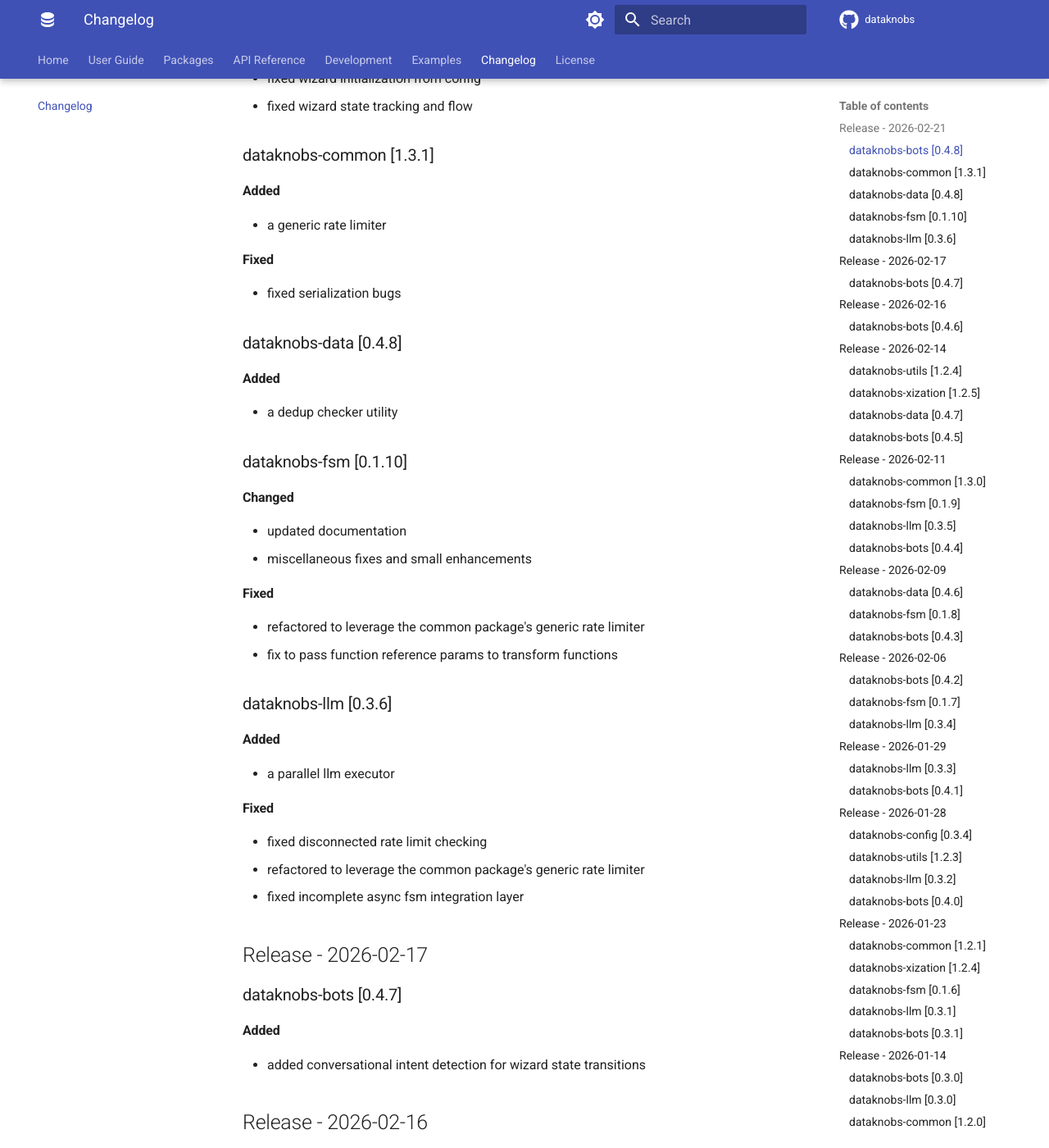
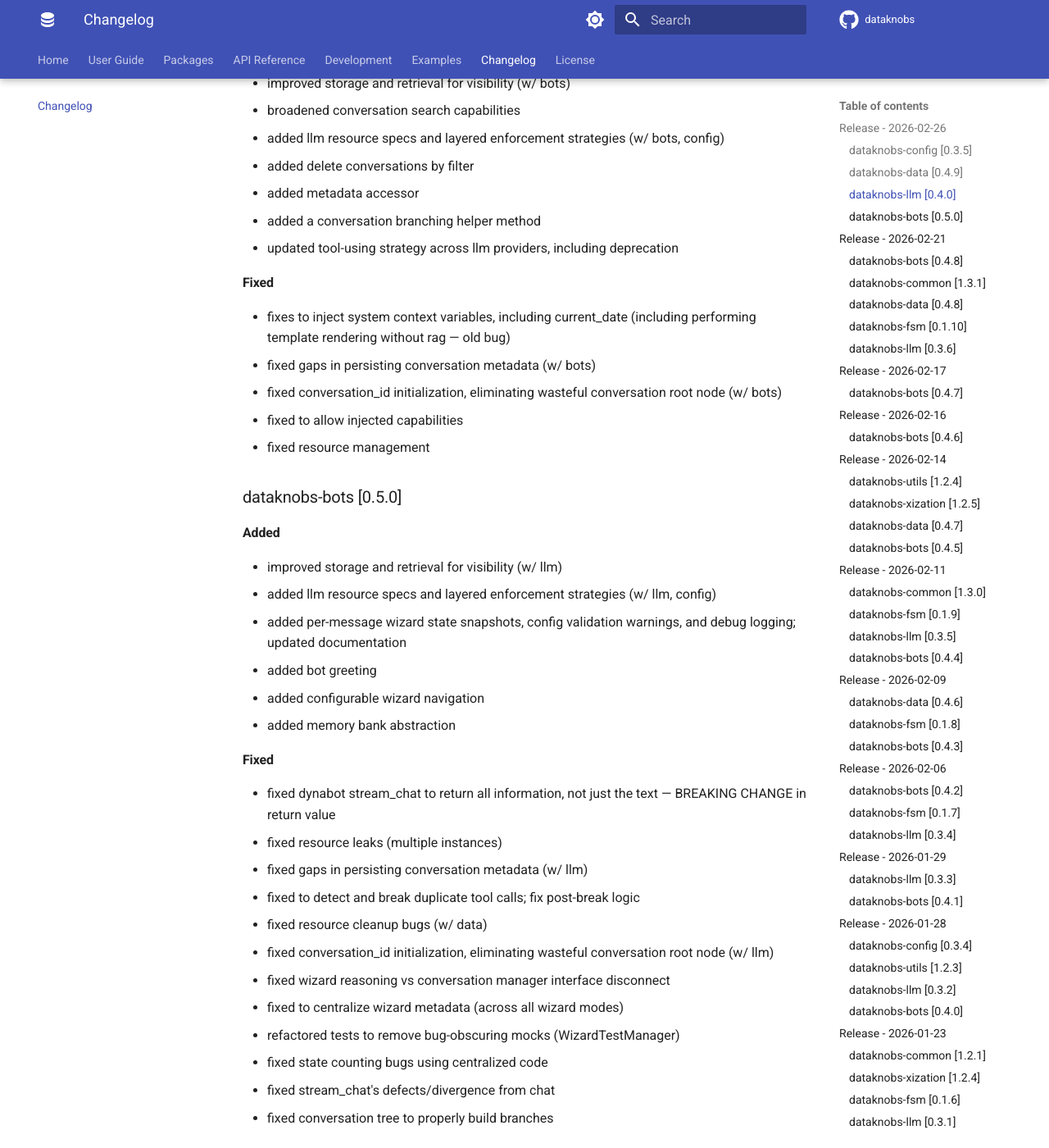
Before and after one commit to KBS-Labs/dataknobs, an MkDocs documentation site: the page built from docs/changelog.md, in a window 1280 px wide and 1400 px high, scrolled down 675 px. Shown: the whole window at 82% size. Built offline with MkDocs 1.6.1 and Material for MkDocs 9.7.7, drawn with Linux system fonts in a browser that asks for light colours; comment, search, counter and statistics services are not loaded; some of the changed text lies outside the part shown.

Commit message:
bumped versions, updated release notes

````diff
--- a/docs/changelog.md
+++ b/docs/changelog.md
@@ -4,6 +4,61 @@
 
 The format is based on [Keep a Changelog](https://keepachangelog.com/en/1.0.0/),
 and this project adheres to [Semantic Versioning](https://semver.org/spec/v2.0.0.html).
+
+## Release - 2026-02-26
+
+### dataknobs-config [0.3.5]
+
+#### Added
+- added validation of $requires against capabilities metadata
+
+### dataknobs-data [0.4.9]
+
+#### Fixed
+- resource management fixes
+
+### dataknobs-llm [0.4.0]
+
+#### Added
+- improved storage and retrieval for visibility (w/ bots)
+- broadened conversation search capabilities
+- added llm resource specs and layered enforcement strategies (w/ bots, config)
+- added delete conversations by filter
+- added metadata accessor
+- added a conversation branching helper method
+- updated tool-using strategy across llm providers, including deprecation
+
+#### Fixed
+- fixes to inject system context variables, including current_date (including performing template rendering without rag — old bug)
+- fixed gaps in persisting conversation metadata (w/ bots)
+- fixed conversation_id initialization, eliminating wasteful conversation root node (w/ bots)
+- fixed to allow injected capabilities
+- fixed resource management
+
+### dataknobs-bots [0.5.0]
+
+#### Added
+- improved storage and retrieval for visibility (w/ llm)
+- added llm resource specs and layered enforcement strategies (w/ llm, config)
+- added per-message wizard state snapshots, config validation warnings, and debug logging; updated documentation
+- added bot greeting
+- added configurable wizard navigation
+- added memory bank abstraction
+
+#### Fixed
+- fixed dynabot stream_chat to return all information, not just the text — BREAKING CHANGE in return value
+- fixed resource leaks (multiple instances)
+- fixed gaps in persisting conversation metadata (w/ llm)
+- fixed to detect and break duplicate tool calls; fix post-break logic
+- fixed resource cleanup bugs (w/ data)
+- fixed conversation_id initialization, eliminating wasteful conversation root node (w/ llm)
+- fixed wizard reasoning vs conversation manager interface disconnect
+- fixed to centralize wizard metadata (across all wizard modes)
+- refactored tests to remove bug-obscuring mocks (WizardTestManager)
+- fixed state counting bugs using centralized code
+- fixed stream_chat's defects/divergence from chat
+- fixed conversation tree to properly build branches
+
 
 ## Release - 2026-02-21
 
--- a/docs/installation.md
+++ b/docs/installation.md
@@ -304,11 +304,11 @@
 
 ```text
 # requirements.txt
-dataknobs-config>=0.3.4
-dataknobs-data>=0.4.8
+dataknobs-config>=0.3.5
+dataknobs-data>=0.4.9
 dataknobs-fsm>=0.1.10
-dataknobs-llm>=0.3.6
-dataknobs-bots>=0.4.8
+dataknobs-llm>=0.4.0
+dataknobs-bots>=0.5.0
 dataknobs-structures>=1.0.5
 dataknobs-utils>=1.2.4
 dataknobs-xization>=1.2.5
````
Also changed, not shown: docs/index.md (+4 -4 lines), 10 other files.
